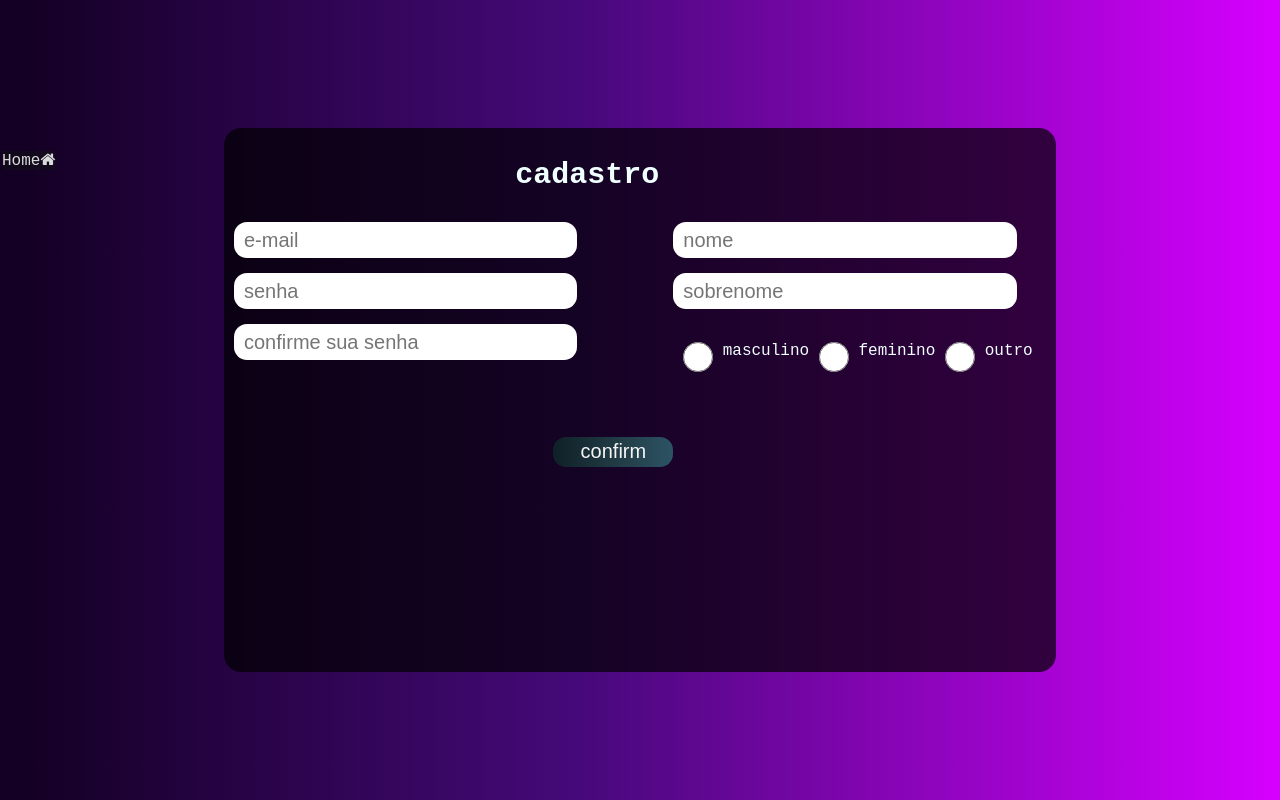
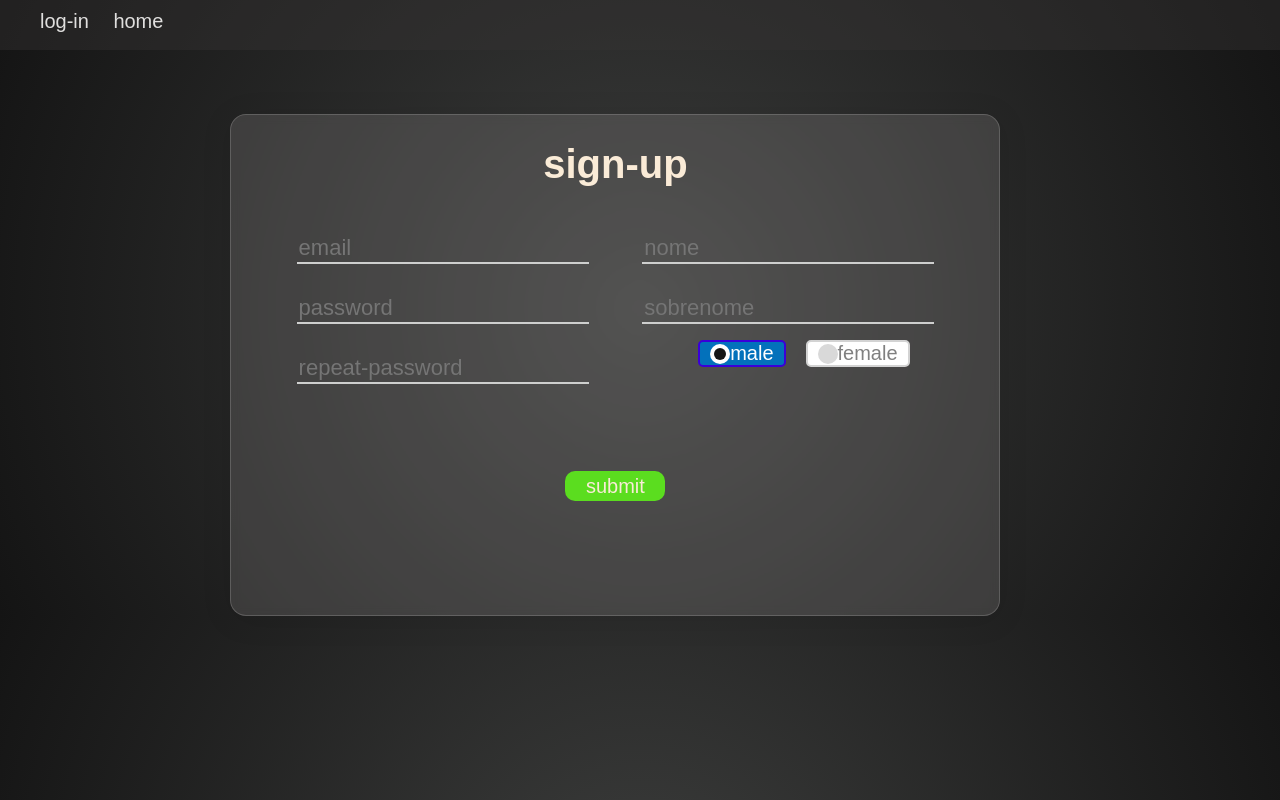
Before and after one commit to joseleonelmacedo/shopping, a plain HTML site: page login/cadastro.html in a window 1280 px wide. Drawn offline with Linux system fonts and the light colour scheme.

Commit message:
login  70% complet

```diff
--- /dev/null
+++ b/js/java.js
@@ -0,0 +1,21 @@
+function check_pass(){
+    let senha = document.getElementById("senha").value;
+    let senha_confirm = document.getElementById("senha_confirm").value;
+    let msg_alert = document.getElementById("msg_alert");
+
+if(senha.length != 0) {
+    if(senha == senha_confirm) {
+        msg_alert.textContent="senhas compativeis";
+        msg_alert.style.backgroundColor= "#08ce61";
+    } else{
+        msg_alert.textContent="senhas são diferentes";
+        msg_alert.style.backgroundColor= "#cc0606";
+    }
+}
+
+else{
+    alert("digite uma senha");
+        message.textContent = "";
+}
+
+}
--- a/login/cadastro.html
+++ b/login/cadastro.html
@@ -1,50 +1,59 @@
 <!DOCTYPE html>
-<html>
+<html lang="en">
 <head>
-    <meta charset='utf-8'>
-    <meta http-equiv='X-UA-Compatible' content='IE=edge'>
-    <title>cadastro</title>
-    <meta name='viewport' content='width=device-width, initial-scale=1'>
-    <link rel='stylesheet' type='text/css' media='screen' href='contato.css'>
-    <script src='main.js'></script>
-    <link rel="stylesheet" href="https://cdnjs.cloudflare.com/ajax/libs/font-awesome/4.7.0/css/font-awesome.min.css">
+    <meta charset="UTF-8">
+    <meta http-equiv="X-UA-Compatible" content="IE=edge">
+    <meta name="viewport" content="width=device-width, initial-scale=1.0">
+    <title>Document</title>
+    <link rel="stylesheet" href="login.css">
 
 </head>
-<body id="cor2">
-    <div id="grade-cadastro">
-        <div id="titulo-senha">
-            <h2>cadastro</h2>
-    </div>
-
-    <div id="position">
-        <div id="left">
-            <input type="text"  placeholder="e-mail">
-            <input type="password" placeholder="senha">
-            <input type="password" placeholder="confirme sua senha">
-
-        </div>
-
-        <div id="rigth">
-            <div>
-                <input type="text" placeholder="nome">
-                <input type="text"  placeholder="sobrenome">
-            </div>
-            <br>
-        <div id="genero">
-         <input type="radio" name="genero" id="escolha-1">
-         <label for="escolha-1">masculino</label>
-
-         <input type="radio" name="genero" id="escolha-2">
-         <label for="escolha-2">feminino</label>
-
-         <input type="radio" name="genero" id="escolha-3" >
-         <label for="escolha-3">outro</label>
+<body id="login" >
+    <div id="menu-top">
+        <div id="menu-top-cont">
+            <a href="login.html">log-in</a>
+            <a href="../index.html">home</a>
         </div>
 
     </div>
-    <button id="cd">confirm</button>
-    <div>
-        <a href="../index.html" id="menu">Home<i class="fa fa-home"></i></a>
+    <div id="menu-cadastro">
+        <div class="titulo">
+            <h1>sign-up</h1>
+        </div>
+
+        <div id="cadastro-cont">
+            <div id="texto">
+                <input placeholder="email" id="email" type="text" name="" style="margin-top: 20px;">
+                <input placeholder="password" id="senha" type="password" name="" style="margin-top: 30px;"><br>
+                <input placeholder="repeat-password" id="senha_confirm" type="password" name="" style="margin-top: 30px;" ><br>
+                <p id="msg_alert"> </p>
+
+            </div>
+            <div id="personal">
+
+                <input placeholder="nome" id="nome" type="text" name="" style="margin-top: 20px;">
+                <input placeholder="sobrenome" id="sobrenome" type="text" name="" style="margin-top: 30px;" ><br>
+                    <div class="wrapper">
+                        <input type="radio" name="select" id="option-1" checked>
+                        <input type="radio" name="select" id="option-2">
+                          <label for="option-1" class="option option-1">
+                            <div class="dot"></div>
+                             <span>male</span>
+                             </label>
+                          <label for="option-2" class="option option-2">
+                            <div class="dot"></div>
+                             <span>female</span>
+                          </label>
+                       </div>
+
+            </div>
+
+            <button class="botão_submit"value="submit"onclick="check_pass()">submit</button>
+        </div>
     </div>
+        <script src="../js/java.js">
+
+    </script>
 </body>
+
 </html>
--- /dev/null
+++ b/login/login.css
@@ -0,0 +1,250 @@
+body{
+    margin: 0px;
+    padding: 0px;
+
+    font-family: Arial, Helvetica, sans-serif;
+}
+
+#login{
+    background: radial-gradient(circle, rgba(60,61,60,1) 0%, rgba(20,20,20,1) 100%);
+}
+
+#menu-login{
+    border: solid rgb(9, 255, 0) 1px;
+    height: 400px;
+    width: 550px;
+    margin-top: 10vh;
+    margin-left: 30vw;
+    text-align: center;
+    background: rgba(173, 170, 170, 0.2);
+    border-radius: 16px;
+    box-shadow: 0 4px 30px rgba(0, 0, 0, 0.1);
+    backdrop-filter: blur(5px);
+    -webkit-backdrop-filter: blur(5px);
+    border: 1px solid rgba(173, 170, 170, 0.3);
+}
+
+.titulo{
+    color: antiquewhite;
+    display: inline-block;
+    font-size: 20px;
+}
+
+.acesso{
+    margin-top: 20px;
+}
+
+.acesso input{
+    font-size: 30px;
+    background-color: rgba(240, 248, 255, 0);
+    text-decoration: none;
+    border: none;
+    border-bottom: 2px solid rgb(206, 207, 206);
+    color: aliceblue;
+
+}
+
+#senha{
+    margin-top: 50px;
+}
+
+.acesso button{
+    margin-top: 40px;
+    height: 40px;
+    width: 150px;
+    background: rgb(91, 221, 31) ;
+    border-radius: 20px;
+    color: antiquewhite;
+    font-size: 20px;
+    text-decoration: none;
+    border: none;
+}
+
+.acesso button:hover{
+    background:  rgba(112,253,45,1);
+    cursor: pointer;
+}
+
+#menu-top{
+    height: 50px;
+    display: flex;
+    background-color: rgba(53, 51, 51, 0.425);
+}
+
+#menu-top-cont {
+    margin-top: 10px;
+    padding-left: 20px;
+
+}
+
+#menu-top-cont a{
+    text-decoration: none;
+    font-size: 20px;
+    margin-left: 20px;
+    color: rgb(224, 223, 222);
+}
+#menu-top-cont a:hover{
+    color: rgb(170, 169, 169);
+}
+
+
+/* -------------------- cadastro ------------------- */
+
+#menu-cadastro{
+    height: 500px;
+    width: 60%;
+    margin-top: 8vh;
+    margin-left: 18vw;
+    text-align: center;
+    background: rgba(173, 170, 170, 0.2);
+    border-radius: 16px;
+    box-shadow: 0 4px 30px rgba(0, 0, 0, 0.1);
+    backdrop-filter: blur(5px);
+    -webkit-backdrop-filter: blur(5px);
+    border: 1px solid rgba(173, 170, 170, 0.3);
+}
+
+#cadastro-cont{
+    margin-left: 5%;
+    width: 90%;
+    height: 70%;
+    display: flex;
+    justify-content: space-around;
+    flex-wrap: wrap;
+}
+
+#texto{
+    width: 300px;
+    height: 180px;
+}
+
+#msg_alert{
+    width: 200px;
+    height: 30px;
+    font-size: 20px;
+    margin-left: 5%;
+
+}
+
+input:focus {
+    outline: none;
+}
+
+#texto input{
+    font-size: 22px;
+    background-color: rgba(240, 248, 255, 0);
+    text-decoration: none;
+    border: none;
+    border-bottom: 2px solid rgb(206, 207, 206);
+    color: aliceblue;
+}
+
+#personal{
+    width: 300px;
+    height: 160px;
+}
+
+#personal input[type="text"]{
+    font-size: 22px;
+    background-color: rgba(240, 248, 255, 0);
+    text-decoration: none;
+    border: none;
+    border-bottom: 2px solid rgb(206, 207, 206);
+    color: aliceblue;
+}
+#personal input[type="radio"]{
+    font-size: 22px;
+    height: 30px;
+    width: 30px;
+}
+
+.wrapper{
+    display: inline-flex;
+    height: 60px;
+    width: 200px;
+    align-items: center;
+    justify-content: space-evenly;
+    border-radius: 5px;
+  }
+  .wrapper .option{
+    background: #fff;
+    display: flex;
+    align-items: center;
+    justify-content: space-evenly;
+    margin: 0 10px;
+    border-radius: 5px;
+    cursor: pointer;
+    padding: 0 10px;
+    border: 2px solid lightgrey;
+    transition: all 0.3s;
+  }
+
+  .wrapper .option .dot{
+    height: 20px;
+    width: 20px;
+    background: #d9d9d9;
+    border-radius: 50%;
+    position: relative;
+  }
+  .wrapper .option .dot::before{
+    position: absolute;
+    content: "";
+    top: 4px;
+    left: 4px;
+    width: 12px;
+    height: 12px;
+    background: #151616;
+    border-radius: 50%;
+    opacity: 0;
+    transform: scale(1.5);
+    transition: all 0.1s ease;
+  }
+  input[type="radio"]{
+    display: none;
+  }
+  #option-1:checked:checked ~ .option-1
+  {
+    border-color: #3a00d9;
+    background: #0371bb;
+  }
+
+  #option-2:checked:checked ~ .option-2{
+    border-color: #d900c7;
+    background: #bb039c;
+  }
+
+  #option-1:checked:checked ~ .option-1 .dot,
+  #option-2:checked:checked ~ .option-2 .dot{
+    background: #fff;
+  }
+  #option-1:checked:checked ~ .option-1 .dot::before,
+  #option-2:checked:checked ~ .option-2 .dot::before{
+    opacity: 1;
+    transform: scale(1);
+  }
+  .wrapper .option span{
+    font-size: 20px;
+    color: #808080;
+  }
+  #option-1:checked:checked ~ .option-1 span,
+  #option-2:checked:checked ~ .option-2 span{
+    color: #fff;
+  }
+
+.botão_submit{
+    width: 100px;
+    height: 30px;
+    margin-top: 15px;
+    background: rgb(91, 221, 31) ;
+    border-radius: 10px;
+    color: antiquewhite;
+    font-size: 20px;
+    text-decoration: none;
+    border: none;
+}
+
+.botão_submit:hover{
+    cursor: pointer;
+    background:  rgba(112,253,45,1);
+
+}
```
Also changed, not shown: index.html (+13 -7 lines), login/login.html (+22 -24 lines), style.css (+70 -6 lines), image/2828921.jpg (added), image/wave.svg (added), image/wave1.svg (added).
